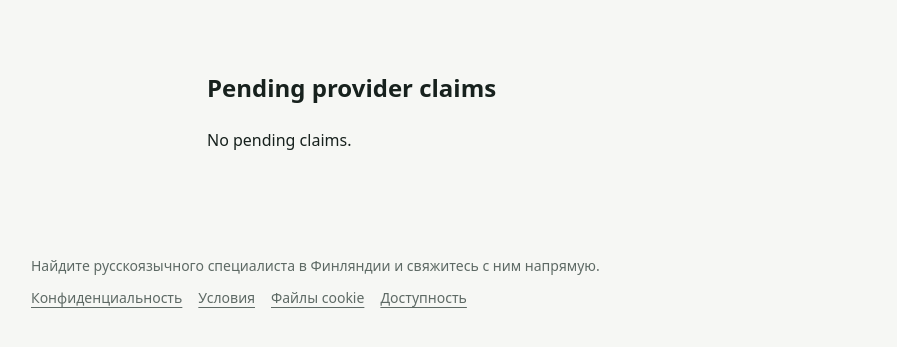
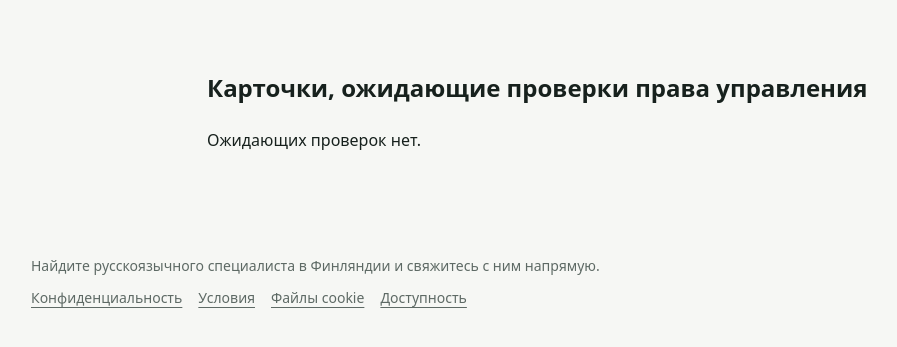
Before and after one commit to StrayForest/palvelut, a Django app: template templates/providers/staff_claim_list.html in a window 1280 px wide. Shown: the part 77-424 px from the top of the page, without its empty margins (65-962 px from the left). Run offline with Django 5.2, Linux system fonts and the light colour scheme; the template is opened without the code that fills it, so the values that code supplies are empty; style sheets or scripts are compiled from the project's sources; parts of the project's set-up code (start-up, migrations or seed data) failed here and were passed over; some libraries are stand-ins or nearby versions.

Commit message:
P6: translate staff claim queue

```diff
--- a/templates/providers/staff_claim_list.html
+++ b/templates/providers/staff_claim_list.html
@@ -1,13 +1,14 @@
 {% extends "base.html" %}
+{% block title %}Проверка прав на карточки · Finrix Palvelut{% endblock %}
 {% block content %}
-<main class="mx-auto max-w-3xl px-4 py-10">
-  <h1 class="text-2xl font-semibold">Pending provider claims</h1>
+<section class="mx-auto max-w-3xl px-4 py-10">
+  <h1 class="text-2xl font-semibold">Карточки, ожидающие проверки права управления</h1>
   <ul class="mt-6 space-y-3">
     {% for provider in claims %}
-      <li><a href="{% url 'staff-claim-review' provider.id %}">{{ provider.display_name }}</a></li>
+      <li><a class="underline" href="{% url 'staff-claim-review' provider.id %}">{{ provider.display_name }}</a></li>
     {% empty %}
-      <li>No pending claims.</li>
+      <li>Ожидающих проверок нет.</li>
     {% endfor %}
   </ul>
-</main>
+</section>
 {% endblock %}
```
